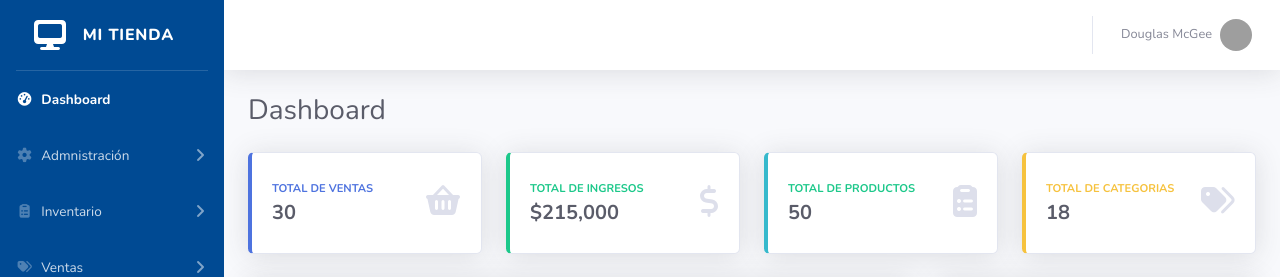
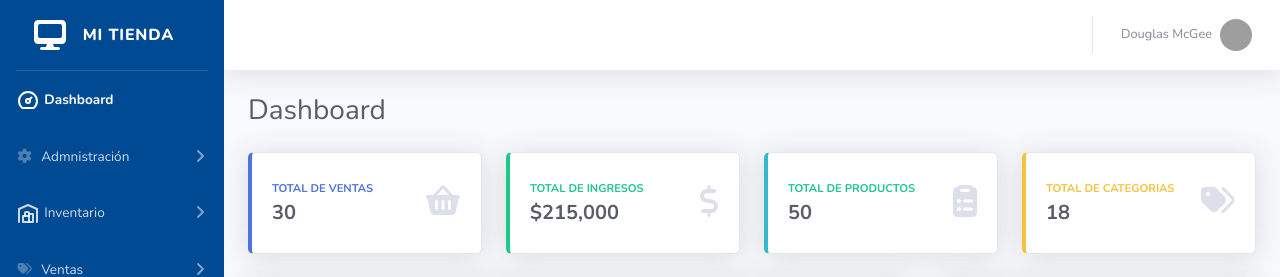
Before and after one commit to Cristopher552/Wazaaa, a plain HTML site: page index.html in a window 1280 px wide. Shown: the top 277 px of the page. Drawn offline with nearby package versions, Linux system fonts and the light colour scheme; grey boxes are pictures that could not be loaded.

Commit message:
add icon svg

```diff
--- a/index.html
+++ b/index.html
@@ -42,7 +42,7 @@
             <!-- Nav Item - Dashboard -->
             <li class="nav-item active">
                 <a class="nav-link" href="index.html">
-                    <i class="fas fa-fw fa-tachometer-alt"></i>
+                    <svg  xmlns="http://www.w3.org/2000/svg"  width="24"  height="24"  viewBox="0 0 24 24"  fill="none"  stroke="currentColor"  stroke-width="2"  stroke-linecap="round"  stroke-linejoin="round"  class="icon icon-tabler icons-tabler-outline icon-tabler-dashboard"><path stroke="none" d="M0 0h24v24H0z" fill="none"/><path d="M12 13m-2 0a2 2 0 1 0 4 0a2 2 0 1 0 -4 0" /><path d="M13.45 11.55l2.05 -2.05" /><path d="M6.4 20a9 9 0 1 1 11.2 0z" /></svg>
                     <span>Dashboard</span></a>
             </li>
 
@@ -65,7 +65,7 @@
             <li class="nav-item">
                 <a class="nav-link collapsed" href="#" data-toggle="collapse" data-target="#collapseInventario"
                     aria-expanded="true" aria-controls="collapseInventario">
-                    <i class="fas fa-fw fa-clipboard-list"></i>
+                    <svg  xmlns="http://www.w3.org/2000/svg"  width="24"  height="24"  viewBox="0 0 24 24"  fill="none"  stroke="currentColor"  stroke-width="2"  stroke-linecap="round"  stroke-linejoin="round"  class="icon icon-tabler icons-tabler-outline icon-tabler-building-warehouse"><path stroke="none" d="M0 0h24v24H0z" fill="none"/><path d="M3 21v-13l9 -4l9 4v13" /><path d="M13 13h4v8h-10v-6h6" /><path d="M13 21v-9a1 1 0 0 0 -1 -1h-2a1 1 0 0 0 -1 1v3" /></svg>
                     <span>Inventario</span>
                 </a>
                 <div id="collapseInventario" class="collapse" aria-labelledby="headingInventario" data-parent="#accordionSidebar">
```
Also changed, not shown: categorias.html (+1 -1 lines).
